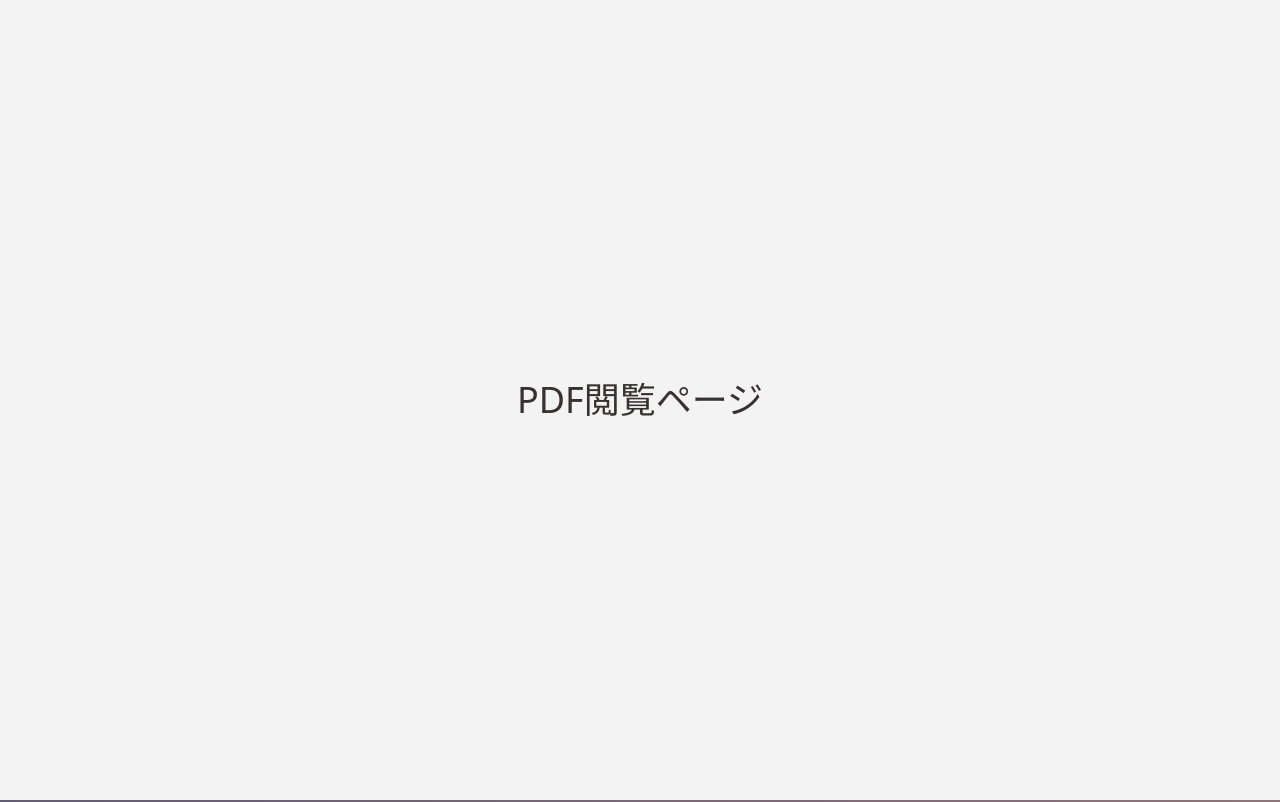
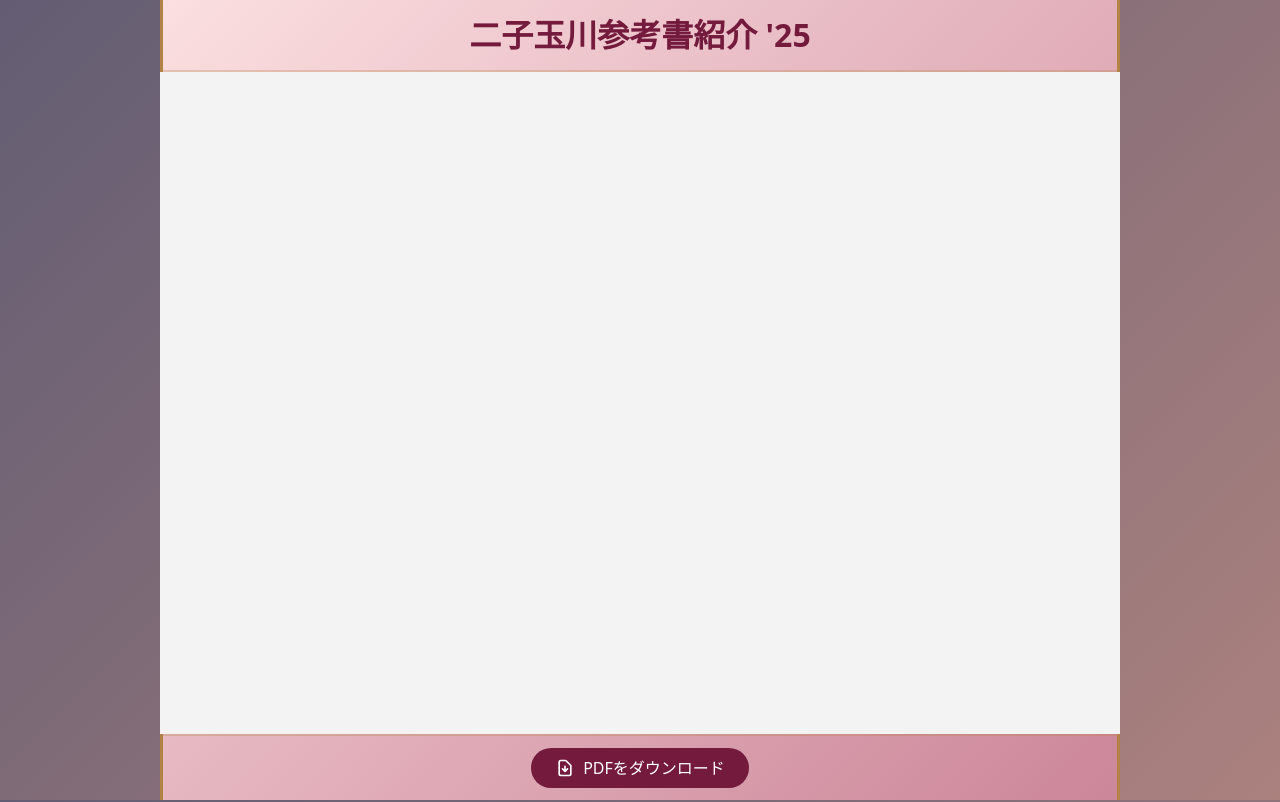
Before and after one commit to mon226/textBook, a Next.js app: page /pdf-viewer in a window 1280 px wide. Shown: the top 802 px of the page. Built offline with nearby package versions, Linux system fonts and the light colour scheme.

Commit message:
PDF閲覧ページ実装 - レスポンシブデザイン、グラデーション背景、PC版境界線追加

```diff
--- a/app/pdf-viewer/page.tsx
+++ b/app/pdf-viewer/page.tsx
@@ -1,13 +1,71 @@
+'use client';
+
+import { useState } from 'react';
 import Footer from '../components/footer';
 
 export default function PDFViewerPage() {
+  const [isLoading, setIsLoading] = useState(true);
+
   return (
     <>
-      <div className="min-h-screen flex items-center justify-center">
-        <div className="container-wrapper">
-          <h1 className="text-center">PDF閲覧ページ</h1>
+      <div className="h-screen bg-gradient-main relative overflow-hidden">
+        {/* PC版の境界線 */}
+        <div className="hidden md:block absolute left-1/2 top-0 bottom-0 w-[960px] -translate-x-1/2 pointer-events-none">
+          <div className="absolute left-0 top-0 bottom-0 w-[3px] bg-[#b28247]" />
+          <div className="absolute right-0 top-0 bottom-0 w-[3px] bg-[#b28247]" />
+        </div>
+
+        {/* メインコンテンツ */}
+        <div className="h-full flex flex-col">
+          <div className="container-wrapper h-full">
+            <div
+              className="h-full w-full md:max-w-[960px] md:mx-auto flex flex-col"
+              style={{
+                background: 'linear-gradient(135deg, #fbdfe1 0%, #cc8699 100%)'
+              }}
+            >
+              {/* ヘッダー部分 */}
+              <div className="px-[5vw] py-[3vw] md:px-8 md:py-4 border-b-2 border-[#b28247]/30">
+                <h1 className="text-center font-bold text-[#731a3d]" style={{ fontSize: 'clamp(1.5rem, 4vw, 2rem)' }}>
+                  二子玉川参考書紹介 &apos;25
+                </h1>
+              </div>
+
+              {/* PDF表示エリア */}
+              <div className="flex-1 relative overflow-hidden">
+                {isLoading && (
+                  <div className="absolute inset-0 flex items-center justify-center bg-white/50 z-10">
+                    <div className="text-[#731a3d] text-lg">読み込み中...</div>
+                  </div>
+                )}
+
+                <iframe
+                  src="/pdf/二子玉川参考書紹介'25.pdf"
+                  className="w-full h-full border-0"
+                  onLoad={() => setIsLoading(false)}
+                  title="二子玉川参考書紹介'25"
+                />
+              </div>
+
+              {/* フッター部分 */}
+              <div className="px-[5vw] py-[2vw] md:px-8 md:py-3 border-t-2 border-[#b28247]/30 text-center">
+                <a
+                  href="/pdf/二子玉川参考書紹介'25.pdf"
+                  download
+                  className="inline-flex items-center gap-2 px-6 py-2 bg-[#731a3d] text-white rounded-full hover:bg-[#b28247] transition-colors duration-300"
+                  style={{ fontSize: 'clamp(0.875rem, 2vw, 1rem)' }}
+                >
+                  <svg className="w-5 h-5" fill="none" stroke="currentColor" viewBox="0 0 24 24">
+                    <path strokeLinecap="round" strokeLinejoin="round" strokeWidth={2} d="M12 10v6m0 0l-3-3m3 3l3-3m2 8H7a2 2 0 01-2-2V5a2 2 0 012-2h5.586a1 1 0 01.707.293l5.414 5.414a1 1 0 01.293.707V19a2 2 0 01-2 2z" />
+                  </svg>
+                  PDFをダウンロード
+                </a>
+              </div>
+            </div>
+          </div>
         </div>
       </div>
+
       <Footer />
     </>
   );
```
Also changed, not shown: 1 other file (tests, documents, lock files or other folders).
